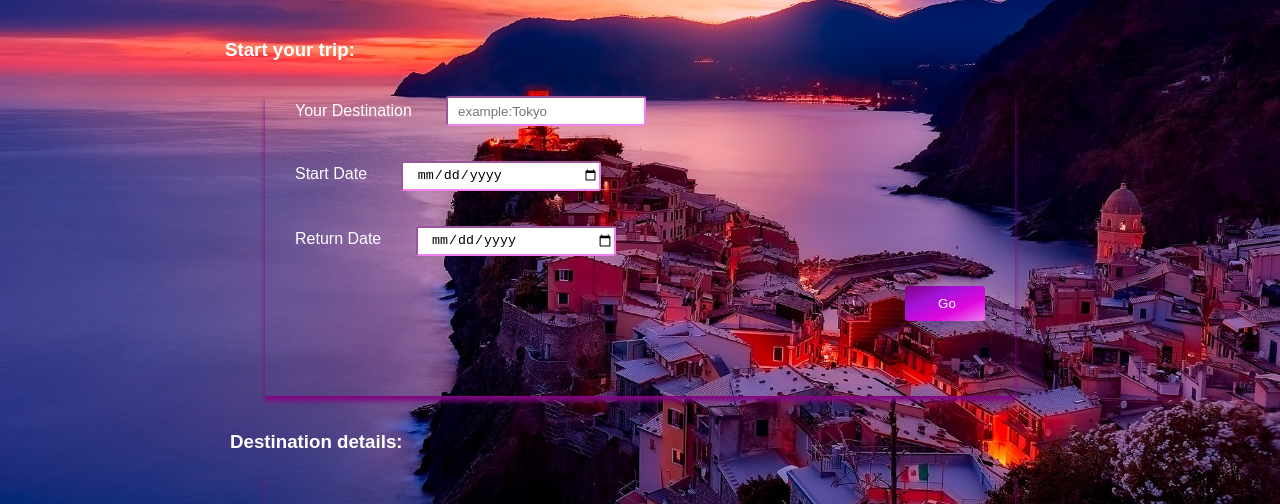
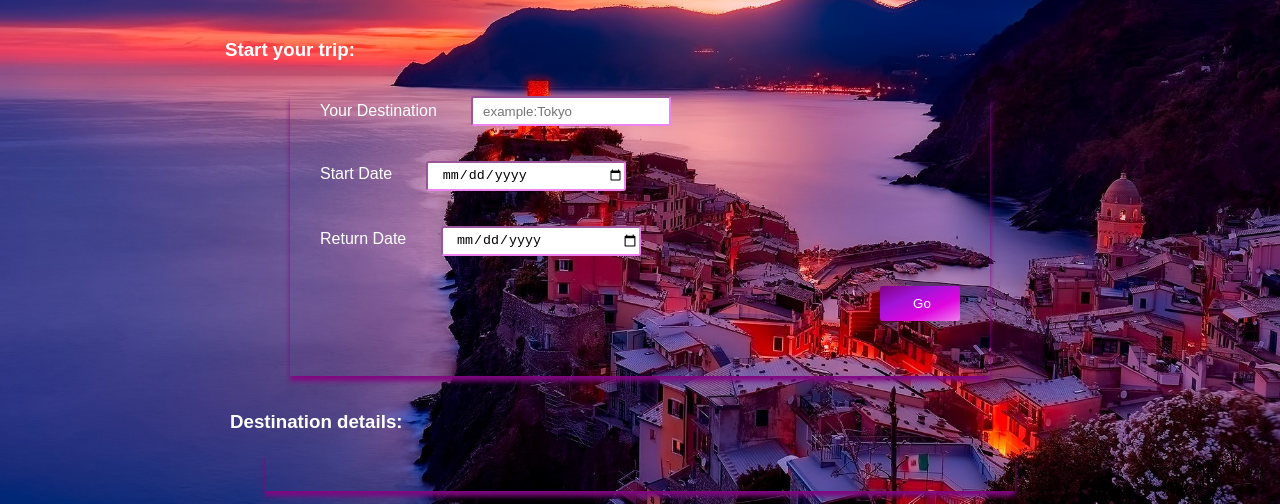
Before and after one commit to ZQWang39/Udacity-Project-5.FEND-Capstone-Project-Travel-App, a website built with webpack: page src/client/views/index.html in a window 1280 px wide. Shown: the part 91-595 px from the top of the page. Built offline with nearby package versions, Linux system fonts and the light colour scheme.

Commit message:
Change input form size

```diff
--- a/src/client/styles/style.scss
+++ b/src/client/styles/style.scss
@@ -91,8 +91,8 @@ nav {
     }
 
     .form{
-        width:750px;
-        height: 300px;
+        width:700px;
+        height: 280px;
         border: grey;
         color: $text-color;
         box-shadow: 0px 5px 5px rgb(129, 7, 129);
```
